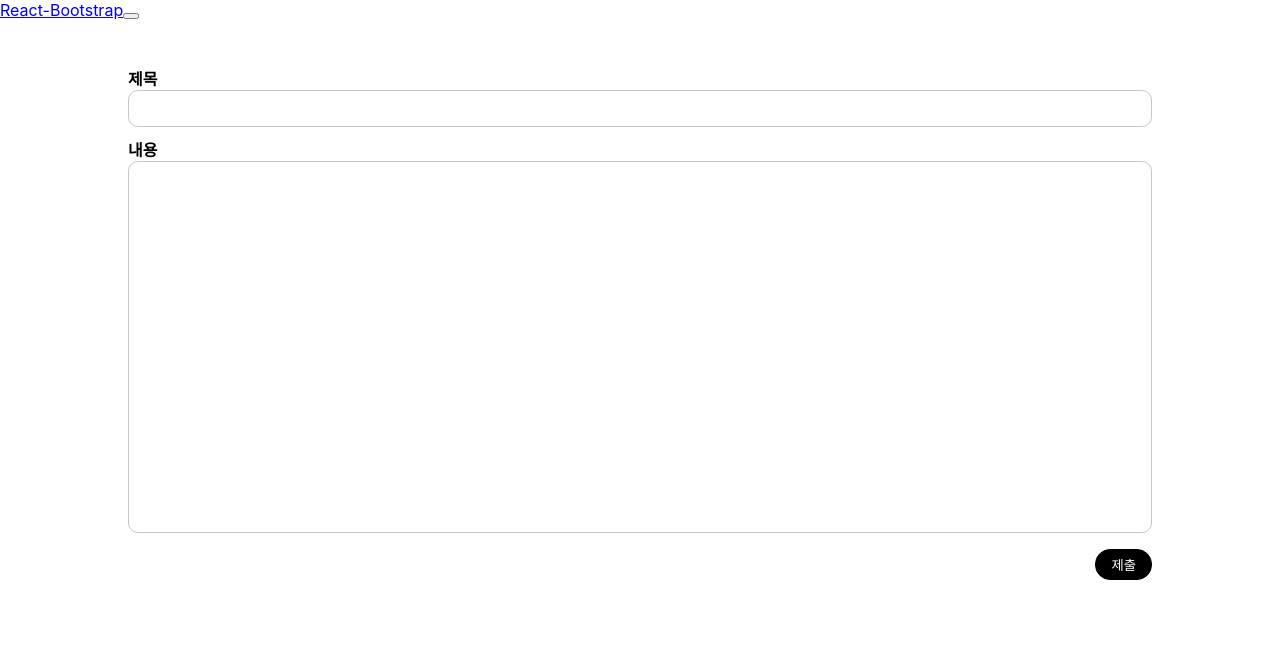
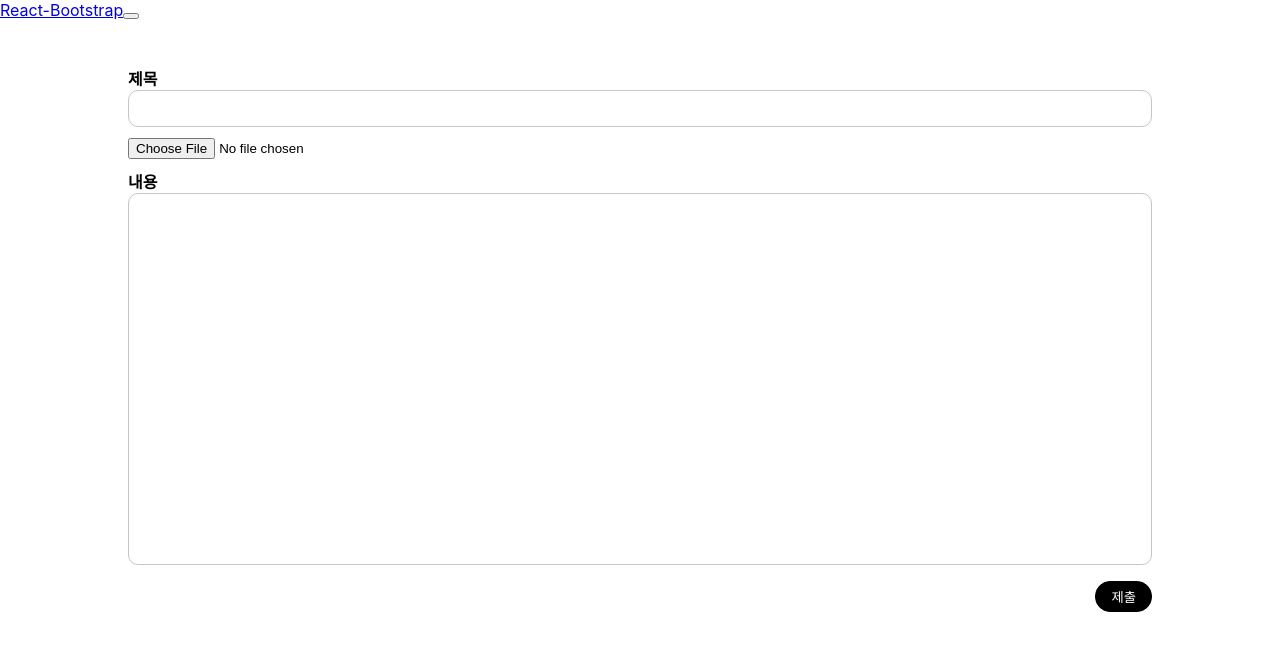
Before and after one commit to BaekSeungChan/community, a React (Create React App) app: page /upload in a window 1280 px wide. Shown: the top 650 px of the page. Built offline with nearby package versions, Linux system fonts and the light colour scheme; the HTML template or start-up script is replaced by a standard one.

Commit message:
이미지 서버 업로드 #1

```diff
--- a/src/Style/UploadCSS.js
+++ b/src/Style/UploadCSS.js
@@ -11,10 +11,11 @@ const UploadForm = styled.form`
     margin: 0  auto;
     display: flex;
     flex-direction: column;
-    input{
+    #title{
         border-radius: 10px;
         border: 1px solid #c6c6c6;
         padding: 10px;
+        margin-bottom: 10px;
         &:active,
         &:focus{
             outline: none;
--- /dev/null
+++ b/src/components/Post/ImageUpload.js
@@ -0,0 +1,32 @@
+import axios from 'axios';
+import React from 'react'
+import { Form } from "react-bootstrap"
+
+function ImageUpload() {
+    /*
+    1. 사용자가 이미지를 업로드
+    2. 업로드 한 이미지를 받아서 서버에서 저장
+    3. 저장한 이미지의 경로를 다시 클라이언트에게 전송
+    4. 경로를 받아서 post-model에 저장
+     */
+    const FileUpload = (e) => {
+        console.log(e.target.files);
+        var formData = new FormData();
+        formData.append("file", e.target.files[0]);
+        // for(const keyValue of formData) console.log(keyValue);
+        axios.post("/api/post/image/upload", formData);
+    }
+
+  return (
+    <div>
+      <Form.Control
+      type="file"
+      className='shadow-none'
+      accept='image/*'
+      onChange={(e) => FileUpload(e)}
+      />
+    </div>
+  )
+}
+
+export default ImageUpload
--- a/src/components/Post/Upload.js
+++ b/src/components/Post/Upload.js
@@ -1,6 +1,7 @@
 import axios from 'axios';
 import React,{useState, useEffect} from 'react'
 import { useNavigate } from 'react-router-dom';
+import ImageUpload from './ImageUpload';
 import { UploadDiv, UploadForm, UploadButtonDiv } from '../../Style/UploadCSS';
 
 const Upload = (props) => {
@@ -45,6 +46,7 @@ const Upload = (props) => {
       onChange={(e) => {
         setTitle(e.currentTarget.value)}}
       />
+      <ImageUpload />
       <label htmlFor="content">내용</label>
       <textarea
       id="content"
```
